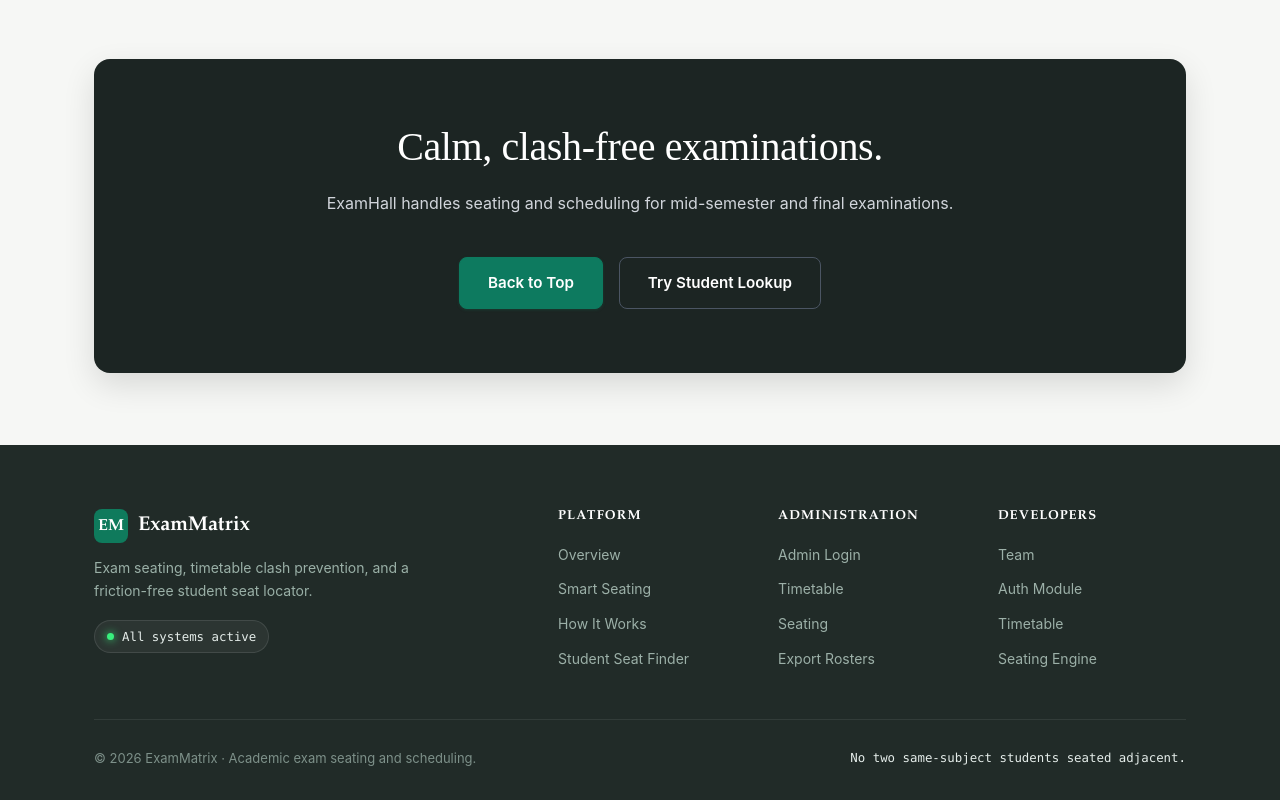
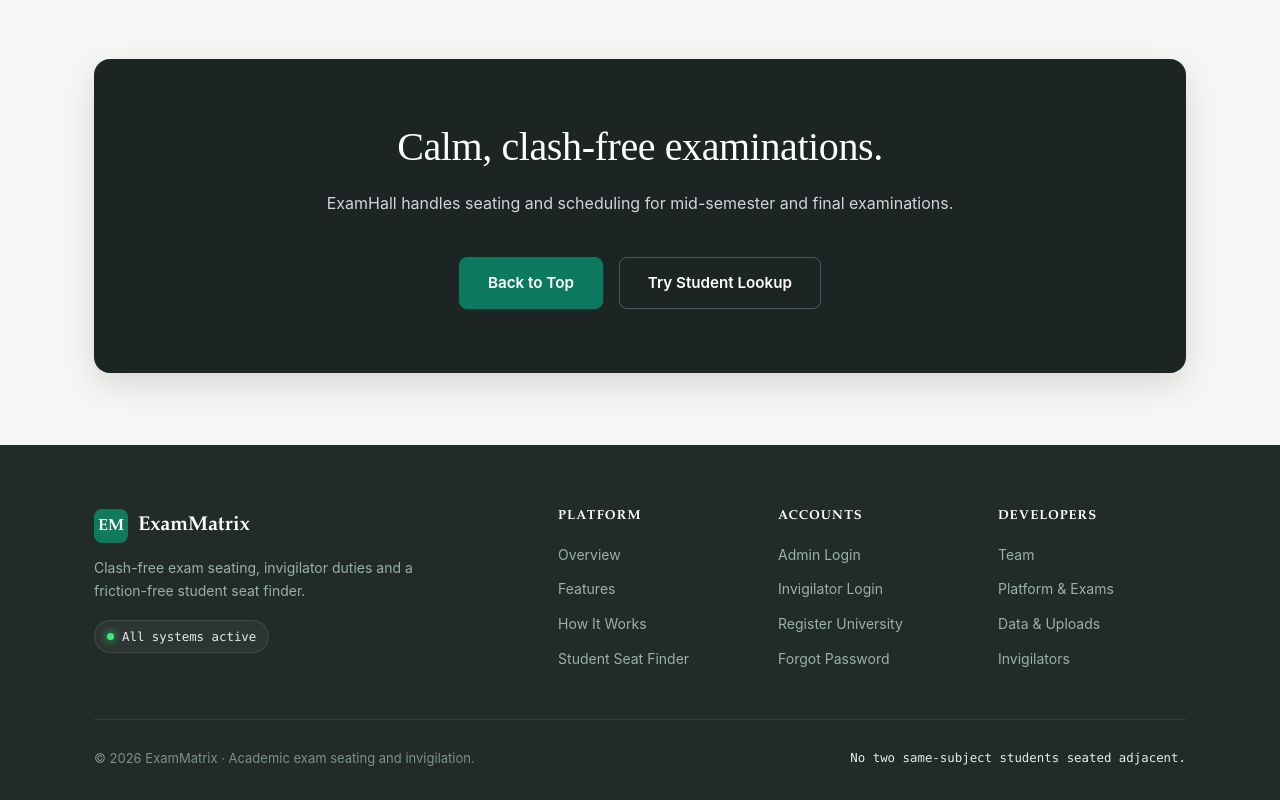
Before and after one commit to I-Manmeet/ExamMatrix, a plain HTML site: page frontend/index.html in a window 1280 px wide. Shown: the part 3898-4698 px from the top of the page. Drawn offline with Linux system fonts and the light colour scheme.

Commit message:
chore(footer): link to phase 2 pages

```diff
--- a/frontend/footer.html
+++ b/frontend/footer.html
@@ -1,50 +1,99 @@
 <footer class="site-footer">
+
   <div class="container footer-container">
+
     <div class="footer-top">
+
       <div class="footer-brand">
+
         <a href="index.html#top" class="brand-logo footer-logo">
+
           <span class="logo-mark">EM</span>
+
           <span class="logo-text">ExamMatrix</span>
+
         </a>
-        <p class="footer-tagline">Exam seating, timetable clash prevention, and a friction-free student seat locator.</p>
+
+        <p class="footer-tagline">Clash-free exam seating, invigilator duties and a friction-free student seat finder.</p>
+
         <div class="footer-status">
+
           <span class="status-dot"></span>
+
           <span class="font-mono text-sm">All systems active</span>
+
         </div>
+
       </div>
+
       <div class="footer-links-group">
+
         <div class="footer-col">
+
           <h4 class="footer-heading">Platform</h4>
+
           <ul class="footer-list">
+
             <li><a href="index.html#hero">Overview</a></li>
-            <li><a href="index.html#features">Smart Seating</a></li>
+
+            <li><a href="index.html#features">Features</a></li>
+
             <li><a href="index.html#workflow">How It Works</a></li>
+
             <li><a href="index.html#lookup">Student Seat Finder</a></li>
+
           </ul>
+
         </div>
+
         <div class="footer-col">
-          <h4 class="footer-heading">Administration</h4>
+
+          <h4 class="footer-heading">Accounts</h4>
+
           <ul class="footer-list">
+
             <li><a href="login.html">Admin Login</a></li>
-            <li><a href="timetable.html">Timetable</a></li>
-            <li><a href="seating.html">Seating</a></li>
-            <li><a href="index.html#features">Export Rosters</a></li>
+
+            <li><a href="login.html">Invigilator Login</a></li>
+
+            <li><a href="register.html">Register University</a></li>
+
+            <li><a href="forgot-password.html">Forgot Password</a></li>
+
           </ul>
+
         </div>
+
         <div class="footer-col">
+
           <h4 class="footer-heading">Developers</h4>
+
           <ul class="footer-list">
+
             <li><a href="index.html#developers">Team</a></li>
-            <li><a href="index.html#developers">Auth Module</a></li>
-            <li><a href="index.html#developers">Timetable</a></li>
-            <li><a href="index.html#developers">Seating Engine</a></li>
+
+            <li><a href="index.html#developers">Platform &amp; Exams</a></li>
+
+            <li><a href="index.html#developers">Data &amp; Uploads</a></li>
+
+            <li><a href="index.html#developers">Invigilators</a></li>
+
           </ul>
+
         </div>
+
       </div>
+
     </div>
+
     <div class="footer-bottom">
-      <div class="footer-copy">© 2026 ExamMatrix · Academic exam seating and scheduling.</div>
+
+      <div class="footer-copy">© 2026 ExamMatrix · Academic exam seating and invigilation.</div>
+
       <div class="footer-credits font-mono text-sm">No two same-subject students seated adjacent.</div>
+
     </div>
+
   </div>
+
 </footer>
```
